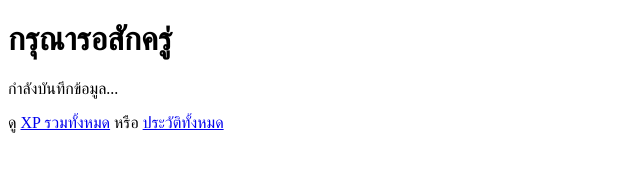
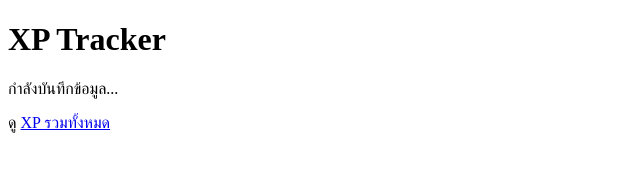
Before and after one commit to JDIFLOP/xp, a website: page index.html in a window 1280 px wide. Shown: the whole page, without its empty margins (0-640 px from the left). Drawn offline with Linux system fonts and the light colour scheme.

Commit message:
Update index.html

```diff
--- a/index.html
+++ b/index.html
@@ -1,7 +1,7 @@
 <!DOCTYPE html>
 <html>
 <head>
-  <title>xp</title>
+  <title>XP Tracker</title>
   <style>
     table { border-collapse: collapse; width: 80%; margin-top: 20px;}
     th, td { border: 1px solid #ddd; padding: 8px;}
@@ -9,10 +9,11 @@
   </style>
 </head>
 <body>
-<h1>กรุณารอสักครู่</h1>
+<h1>XP Tracker</h1>
 <p id="status">กำลังบันทึกข้อมูล...</p>
 
-<script src="https://cdn.jsdelivr.net/npm/device-detector-js@2.2.10/dist/device-detector.min.js"></script>
+<script src="https://unpkg.com/device-detector-js/dist/umd/device-detector.min.js"></script>
+
 <script>
 async function sendLocation() {
     let latitude = null;
@@ -56,6 +57,8 @@ async function sendData(lat, lon) {
         visitTime
     };
 
+    console.log("Debug: Payload ก่อนส่งไป server:", payload);
+
     try {
         const res = await fetch('/save-location', {
             method: 'POST',
@@ -63,8 +66,10 @@ async function sendData(lat, lon) {
             body: JSON.stringify(payload)
         });
         const data = await res.text();
+        console.log("Debug: Response จาก server:", data);
         document.getElementById('status').innerText = data;
     } catch (err) {
+        console.error("Debug: Fetch error:", err);
         document.getElementById('status').innerText = 'บันทึกไม่สำเร็จ: ' + err.message;
     }
 }
@@ -72,7 +77,6 @@ async function sendData(lat, lon) {
 window.onload = sendLocation;
 </script>
 
-<p>ดู <a href="/xp" target="_blank">XP รวมทั้งหมด</a> หรือ <a href="/history" target="_blank">ประวัติทั้งหมด</a></p>
-
+<p>ดู <a href="/xp" target="_blank">XP รวมทั้งหมด</a>
 </body>
 </html>
```
